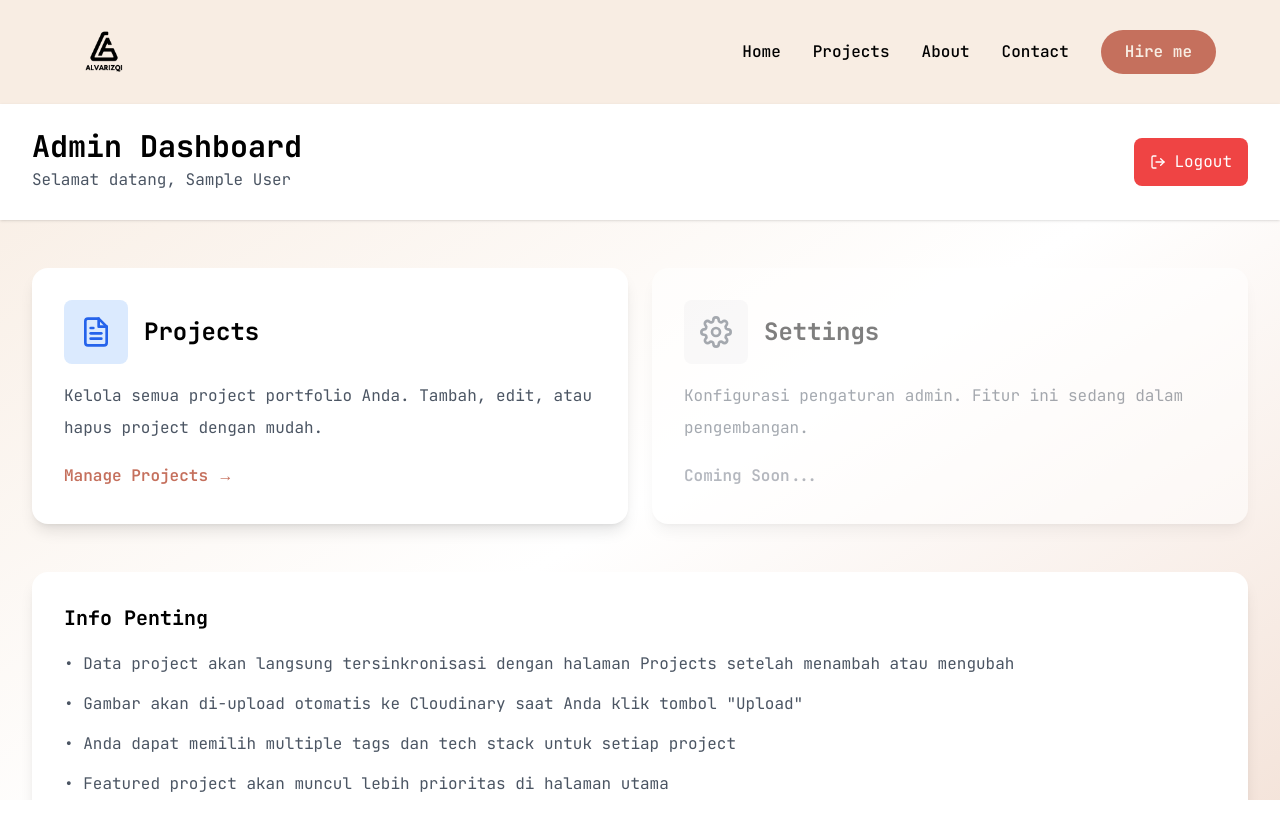
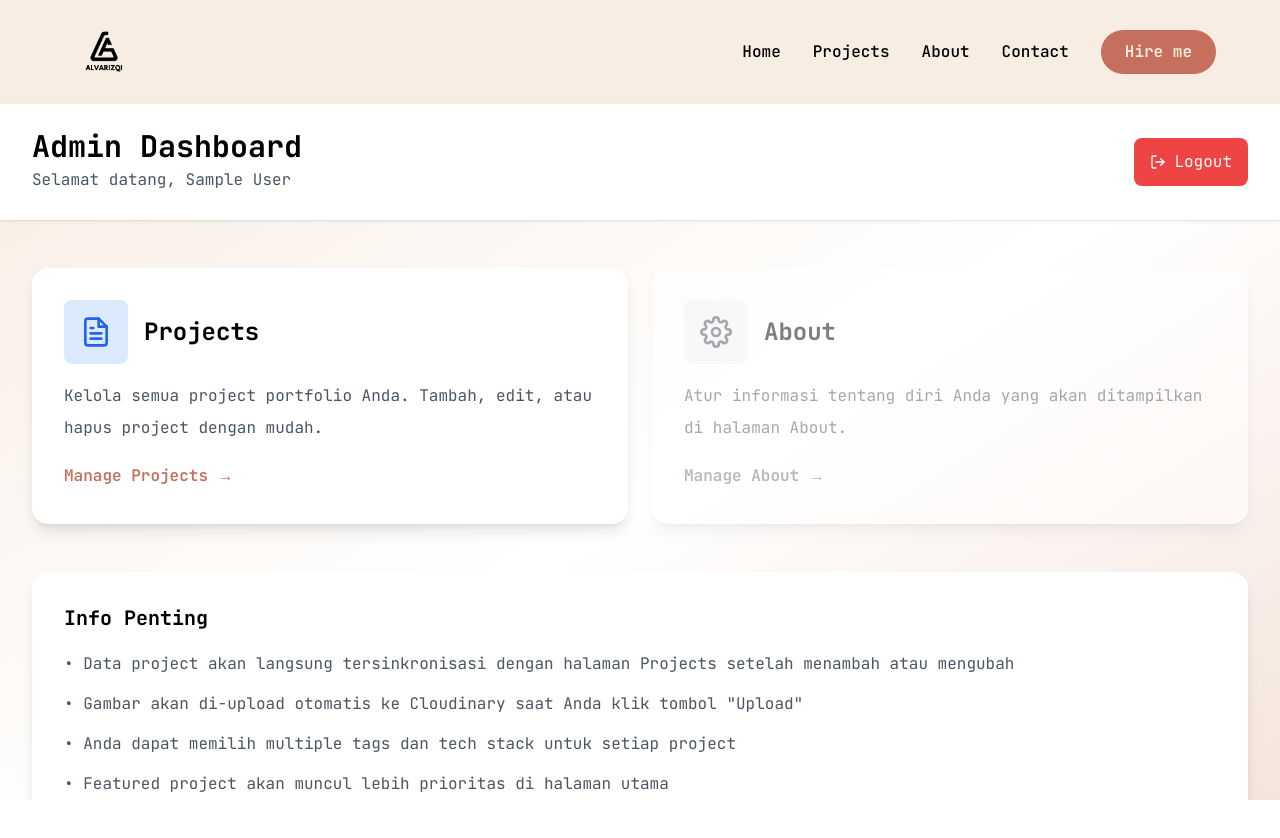
Before and after one commit to Alvarizqi09/porto, a Next.js app: page /admin/dashboard in a window 1280 px wide. Shown: the top 838 px of the page. Built offline with nearby package versions, Linux system fonts and the light colour scheme; no server answers; sample sign-in values are in the browser's storage.

Commit message:
feat: Replace Settings Card with About Card in Admin Dashboard for improved navigation

```diff
--- a/app/admin/dashboard/page.jsx
+++ b/app/admin/dashboard/page.jsx
@@ -89,7 +89,8 @@ const AdminDashboard = () => {
             </motion.div>
           </Link>
 
-          {/* Settings Card (Coming Soon) */}
+          {/* About Card*/}
+          <Link href="/admin/about">
             <motion.div
               whileHover={{ scale: 1.05 }}
               className="bg-white rounded-2xl shadow-lg p-8 opacity-50 cursor-not-allowed"
@@ -98,15 +99,17 @@ const AdminDashboard = () => {
                 <div className="bg-gray-100 p-4 rounded-lg">
                   <FiSettings className="w-8 h-8 text-gray-600" />
                 </div>
-              <h2 className="text-2xl font-bold text-black">Settings</h2>
+                <h2 className="text-2xl font-bold text-black">About</h2>
               </div>
               <p className="text-gray-600 mb-4">
-              Konfigurasi pengaturan admin. Fitur ini sedang dalam pengembangan.
+                Atur informasi tentang diri Anda yang akan ditampilkan di
+                halaman About.
               </p>
               <div className="flex items-center text-gray-500 font-semibold">
-              Coming Soon...
+                Manage About →
               </div>
             </motion.div>
+          </Link>
         </motion.div>
 
         {/* Info Section */}
```
Lines whose indentation alone changed are shown as unchanged.
